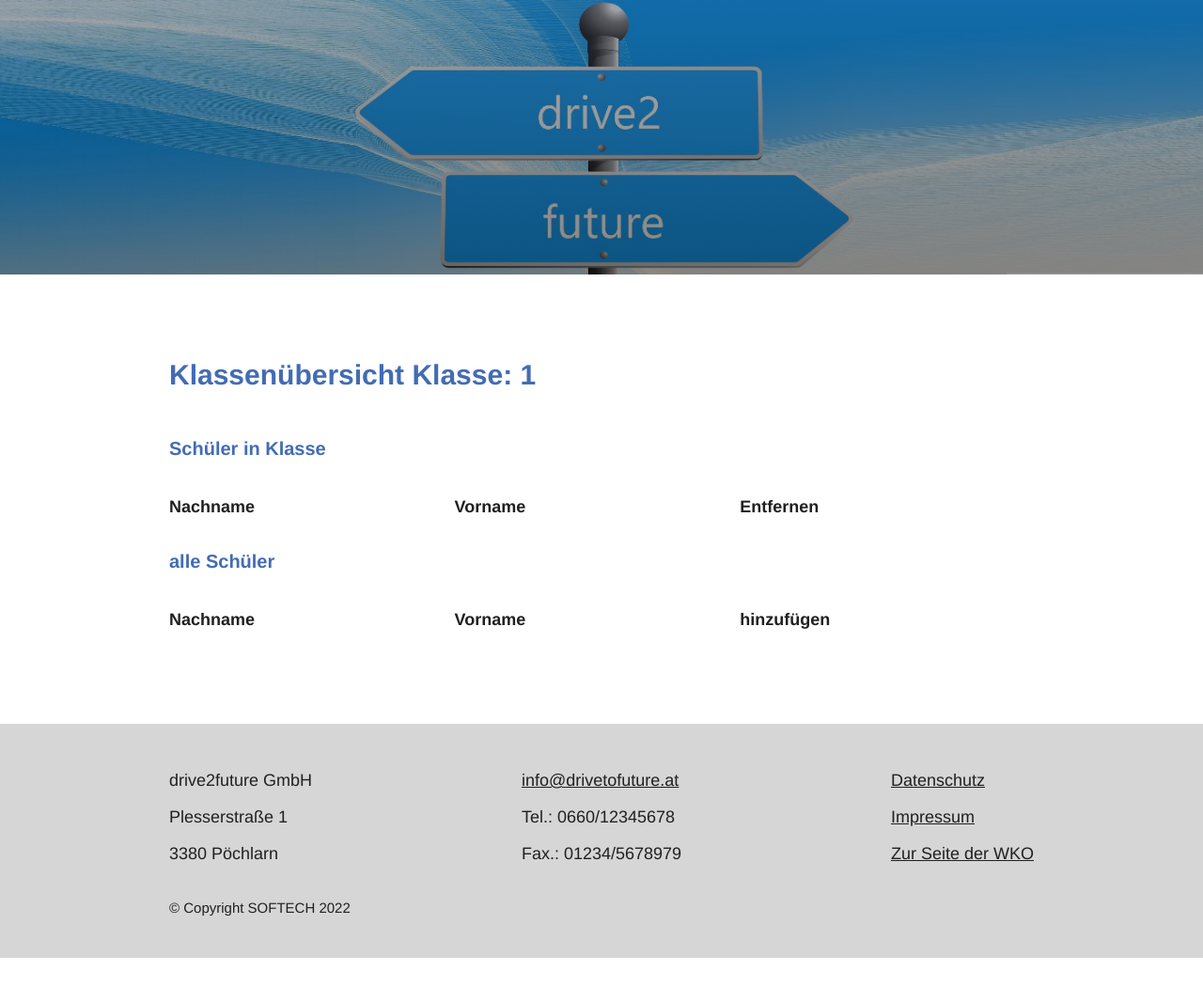
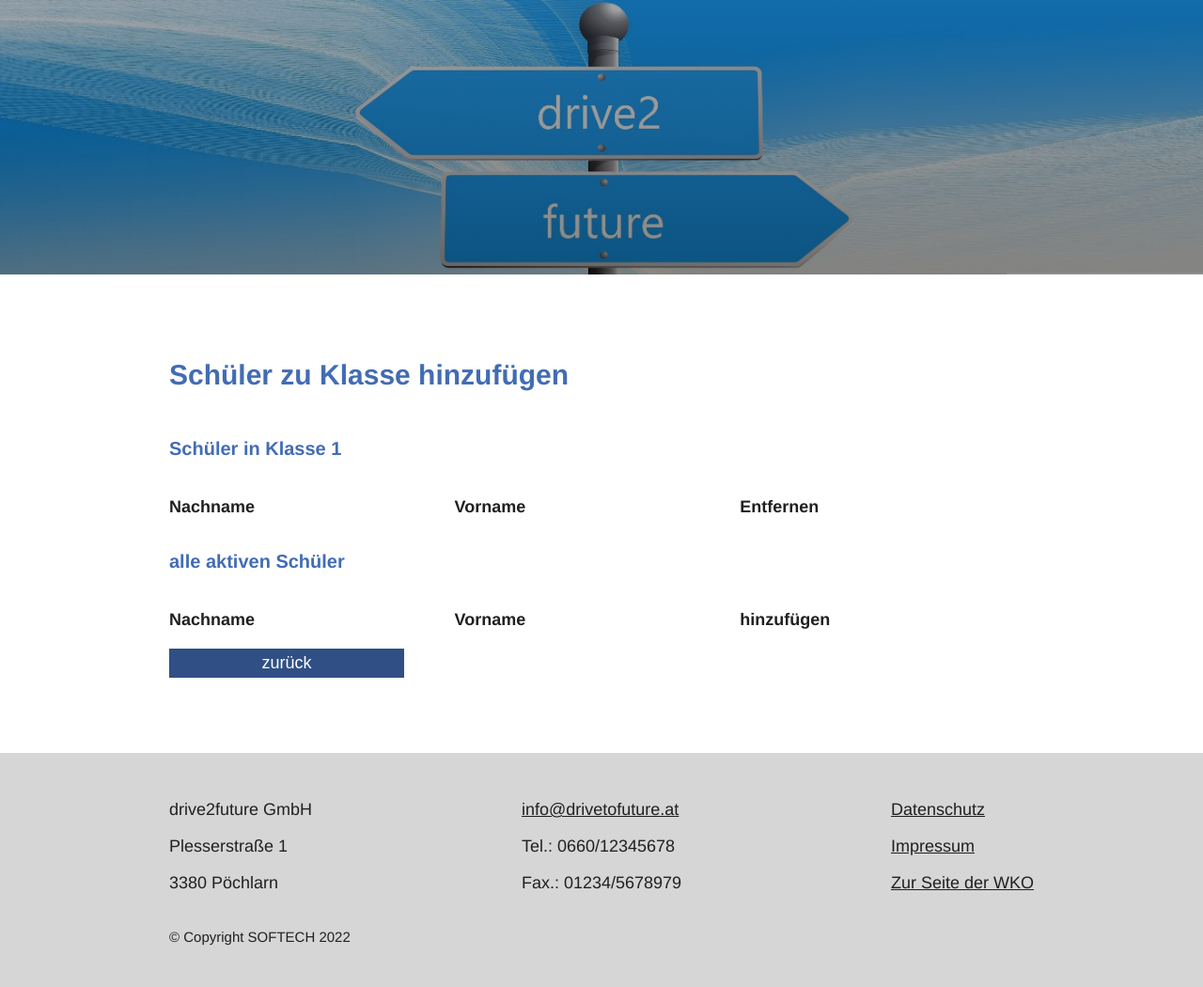
Before and after one commit to orthub/drive2future, a PHP site: page /views/classesAddStudents.php in a window 1280 px wide. Shown: the part 98-1148 px from the top of the page at 94% size. Before the commit the page ends 1117 px from the top, so only its background shows below. Run offline with PHP 8.4, Linux system fonts and the light colour scheme; the visitor is signed in with stand-in values (Sample User, id 1); data comes from the database, SQL or seed files in the repository; a stand-in replaces the project's code that opens the database connection; some libraries are stand-ins or nearby versions.

Commit message:
Bugfixes

```diff
--- a/views/classAdd.php
+++ b/views/classAdd.php
@@ -13,6 +13,8 @@ require_once __DIR__ . '/../lib/user_role.php';
     <h1>Klasse hinzufügen</h1>
 
     <?php
+        $now = time();
+        $addDays = time() + (7);
         if (isset($_SESSION['errors']['class']) && !empty($_SESSION['errors']['class'])) {
             echo "<p style='color:red'>" . $_SESSION['errors']['class'] . "</p>";
             unset($_SESSION['errors']['class']);
@@ -27,11 +29,11 @@ require_once __DIR__ . '/../lib/user_role.php';
       <br>
 
       <label>Beginn Datum:</label>
-      <input type="date" name="beginn_date">
+      <input type="date" name="beginn_date" required value="<?php echo date("Y-m-d");?>" min="<?php echo date("Y-m-d"); ?>">
       <br>
 
       <label>End Datum:</label>
-      <input type="date" name="end_date">
+      <input type="date" name="end_date" required value="<?php echo date("Y-m-d", strtotime("+1 day"));?>" min="<?php echo date("Y-m-d", strtotime("+1 day")); ?>">
       <br>
 
       <input type="submit" value="Hinzufügen" class="smallbutton">
--- a/views/classesAddStudents.php
+++ b/views/classesAddStudents.php
@@ -22,7 +22,7 @@ require_once __DIR__ . '/../controllers/classes.php';
 
     <div class="container">
 
-        <h1><a name="Anker1">Klassenübersicht Klasse: <?php echo $_SESSION['lable']?></h1>
+        <h1><a name="Anker1">Schüler zu Klasse hinzufügen </h1>
 
         <?php
         if (isset($_SESSION['errors']['class']) && !empty($_SESSION['errors']['class'])) {
@@ -31,7 +31,7 @@ require_once __DIR__ . '/../controllers/classes.php';
         }
         ?>
 
-        <h2>Schüler in Klasse</h2>
+        <h2>Schüler in Klasse <?php echo $_SESSION['lable']?></h2>
         <div class="app-item app-headlines">
             <div class="app-row">
 
@@ -61,7 +61,7 @@ require_once __DIR__ . '/../controllers/classes.php';
             </div>
         <?php endforeach ?>
 
-        <h2>alle Schüler</h2>
+        <h2>alle aktiven Schüler</h2>
         <div class="app-item app-headlines">
             <div class="app-row">
 
@@ -73,6 +73,7 @@ require_once __DIR__ . '/../controllers/classes.php';
         </div>
 
         <?php foreach ($students as $student) : ?>
+            <?php if($student['status'] != "inaktiv") :?>
                 <div class="app-item">
                     <div class="app-row">
                         <div class="box-33"><span>Nachname: </span><?php echo $student['first_name']; ?></div>
@@ -97,14 +98,18 @@ require_once __DIR__ . '/../controllers/classes.php';
                                     <input type="hidden" value="<?php echo $student['id_user'] ?>" name="userId">
                                 </form>
                             <?php else :?>
-
                                 bereits in Klasse
-
                             <?php endif?>
                         </div>
                     </div>
                 </div>
+            <?php endif ?>
         <?php endforeach ?>
+
+        <form action='../views/classes.php' method='POST'>
+            <input type="submit" value="zurück" class="toggle">
+        </form>
+
 
     </div>
 
--- a/views/manageDocs.php
+++ b/views/manageDocs.php
@@ -11,7 +11,7 @@ require_once __DIR__ . '/../lib/user_role.php';
   <?php require_once __DIR__ . '/partials/navbar.php' ?>
   <div class="container">
 
-    <?php if ($user_employee || $user_admin) : ?>
+    <?php if ($user_admin) : ?>
     <h1>Unterlagen verwalten</h1>
     <form action='..\controllers\files.php' method='POST' enctype="multipart/form-data" class="upload">
       <label>Unterlagen hochladen</label>
@@ -35,7 +35,7 @@ require_once __DIR__ . '/../lib/user_role.php';
         <div class="doc-row">
           <div class="name">Name</div>
           <div class="download">herunterladen</div>
-          <?php if ($user_employee || $user_admin) : ?><div class="delete">löschen</div><?php endif ?>
+          <?php if ($user_admin) : ?><div class="delete">löschen</div><?php endif ?>
         </div>
       </div>
 
@@ -50,7 +50,7 @@ require_once __DIR__ . '/../lib/user_role.php';
                   src="/drive2future/assets/img/download_icon.png" width="20" /></button>
             </form>
           </div>
-          <?php if ($user_employee || $user_admin) : ?><div class="delete">
+          <?php if ($user_admin) : ?><div class="delete">
             <form action='../controllers/files.php' method='POST'>
               <input type='hidden' name="delete" value="<?php echo $file['id_documents'] ?>">
               <button type="submit" value="entfernen" class="fs-18"><img src="/drive2future/assets/img/delete_icon.png"
```
Lines whose indentation alone changed are shown as unchanged.
